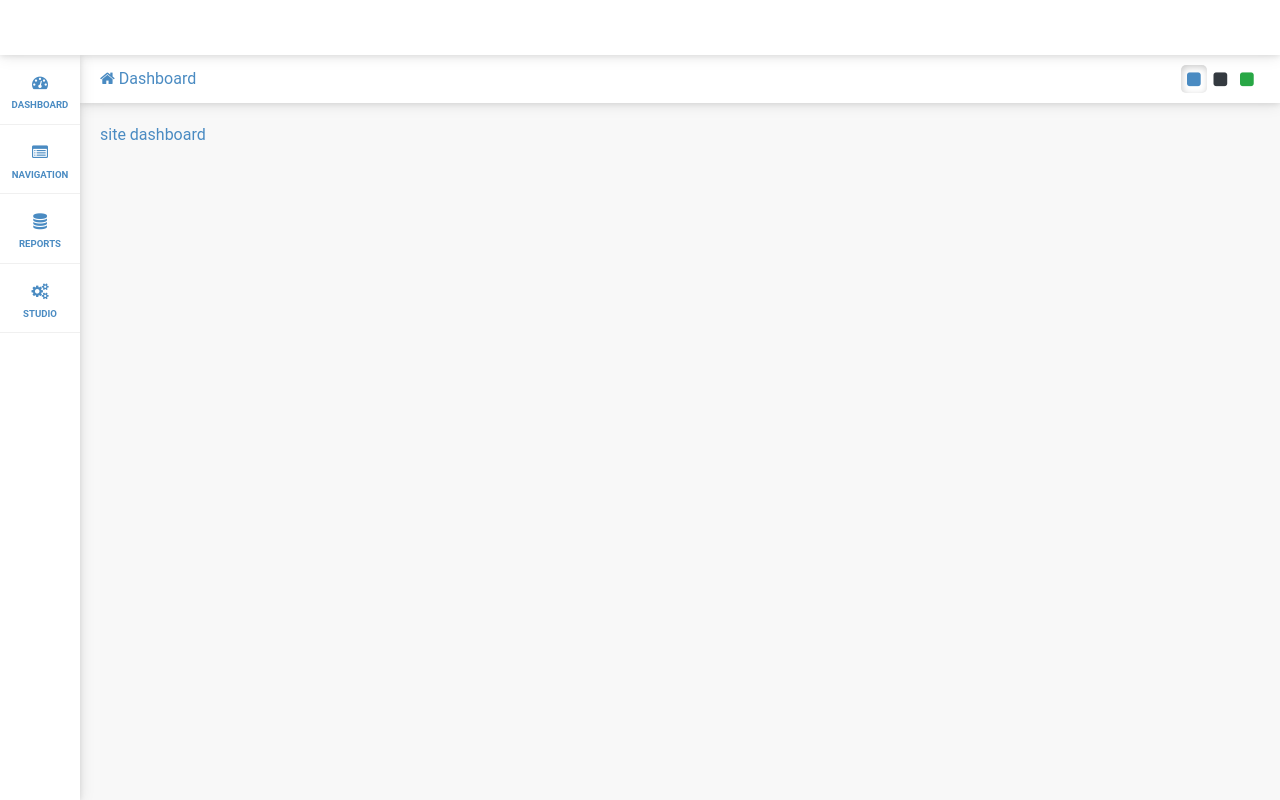
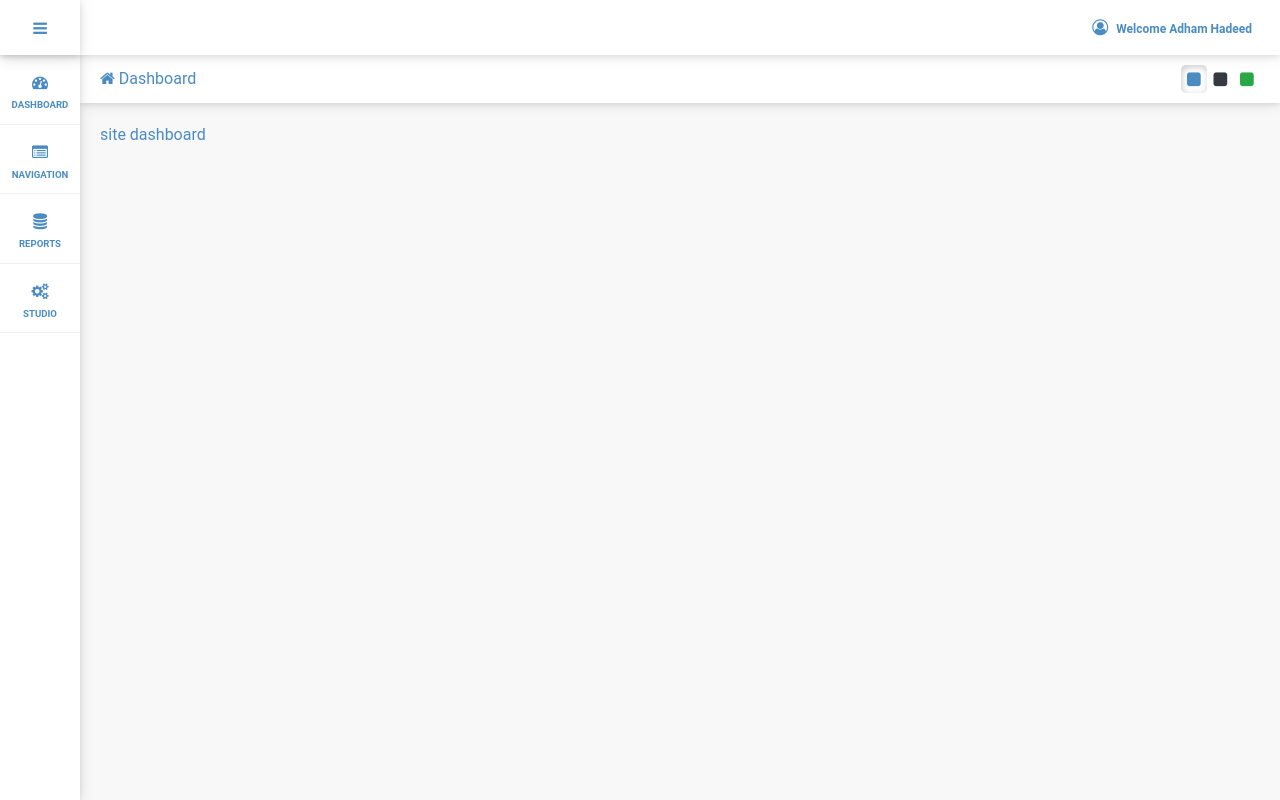
Before and after one commit to adhamhadeed/crm-react, a React (Create React App) app: page / in a window 1280 px wide. Built offline with nearby package versions, Linux system fonts and the light colour scheme.

Commit message:
add user name in navbar

```diff
--- a/src/assets/css/common.css
+++ b/src/assets/css/common.css
@@ -16,7 +16,7 @@ html {
   --side-nav-slider-width: 15.63rem;
   --side-nav-list-item-display-label: block;
   /* nav bar */
-  --nav-bar-display-menu: none;
+  --nav-bar-display-menu: block;
 }
 
 * {
@@ -85,7 +85,6 @@ body {
 @media (min-width: 1025px) {
   :root {
     --app-font-size: 14px;
-
     --side-nav-list-item-display-label: block;
   }
 }
@@ -127,6 +126,23 @@ body {
   height: 100%;
   box-shadow: var(--app-box-shadow);
   display: var(--nav-bar-display-menu);
+  position: relative;
+}
+.nav-bar .menu-icon i {
+  position: absolute;
+  top: 50%;
+  left: 50%;
+  transform: translate(-50%, -50%);
+}
+.nav-bar .user-info {
+  padding-right: calc(var(--app-alt-padding) + 8px);
+}
+.nav-bar .user-info i {
+  padding-right: 0.5rem;
+}
+.nav-bar .user-info span {
+  font-weight: bold;
+  font-size: 0.75rem;
 }
 .side-nav {
   height: calc(100% - var(--nav-bar-height));
--- a/src/components/common/navbar/NavBar.jsx
+++ b/src/components/common/navbar/NavBar.jsx
@@ -7,6 +7,10 @@ function NavBar(props) {
       <div className="menu-icon">
         <i className="fa fa-bars"></i>
       </div>
+      <div className="user-info">
+        <i className="fa fa-user-circle-o"></i>
+        <span>Welcome Adham Hadeed</span>
+      </div>
     </nav>
   );
 }
```
